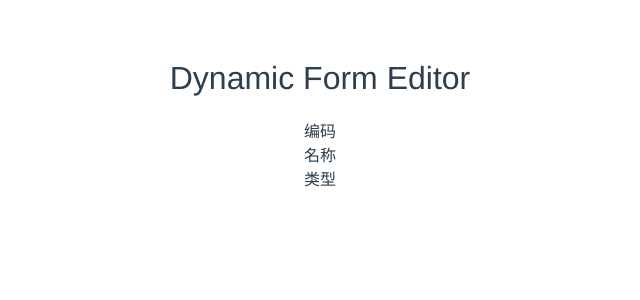
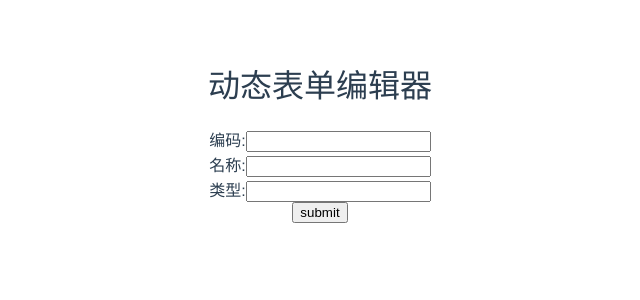
Before and after one commit to SkightTeam/DynamicForm, a Vue app: page /#/ in a window 1280 px wide. Shown: the top 300 px of the page, without its empty margins (320-960 px from the left). Built offline with nearby package versions, Linux system fonts and the light colour scheme.

Commit message:
Add label and input to editor

```diff
--- a/src/components/Dashboard.vue
+++ b/src/components/Dashboard.vue
@@ -1,7 +1,7 @@
 <template >
 
  <div>
-   <h1>Dynamic Form Editor</h1>
+   <h1>动态表单编辑器</h1>
    <sk-form :meta="schema"></sk-form>
  </div>
 </template>
--- a/src/components/skForm.vue
+++ b/src/components/skForm.vue
@@ -1,6 +1,12 @@
 <template >
  <div>
-   <div v-for="item in meta">{{item.name}}</div>
+   <div>
+   <div v-for="item in meta">
+     <label>{{item.name}}:</label>
+     <input ></input>
+   </div>
+   </div>
+   <button>submit</button>
  </div>
 </template>
 
```
